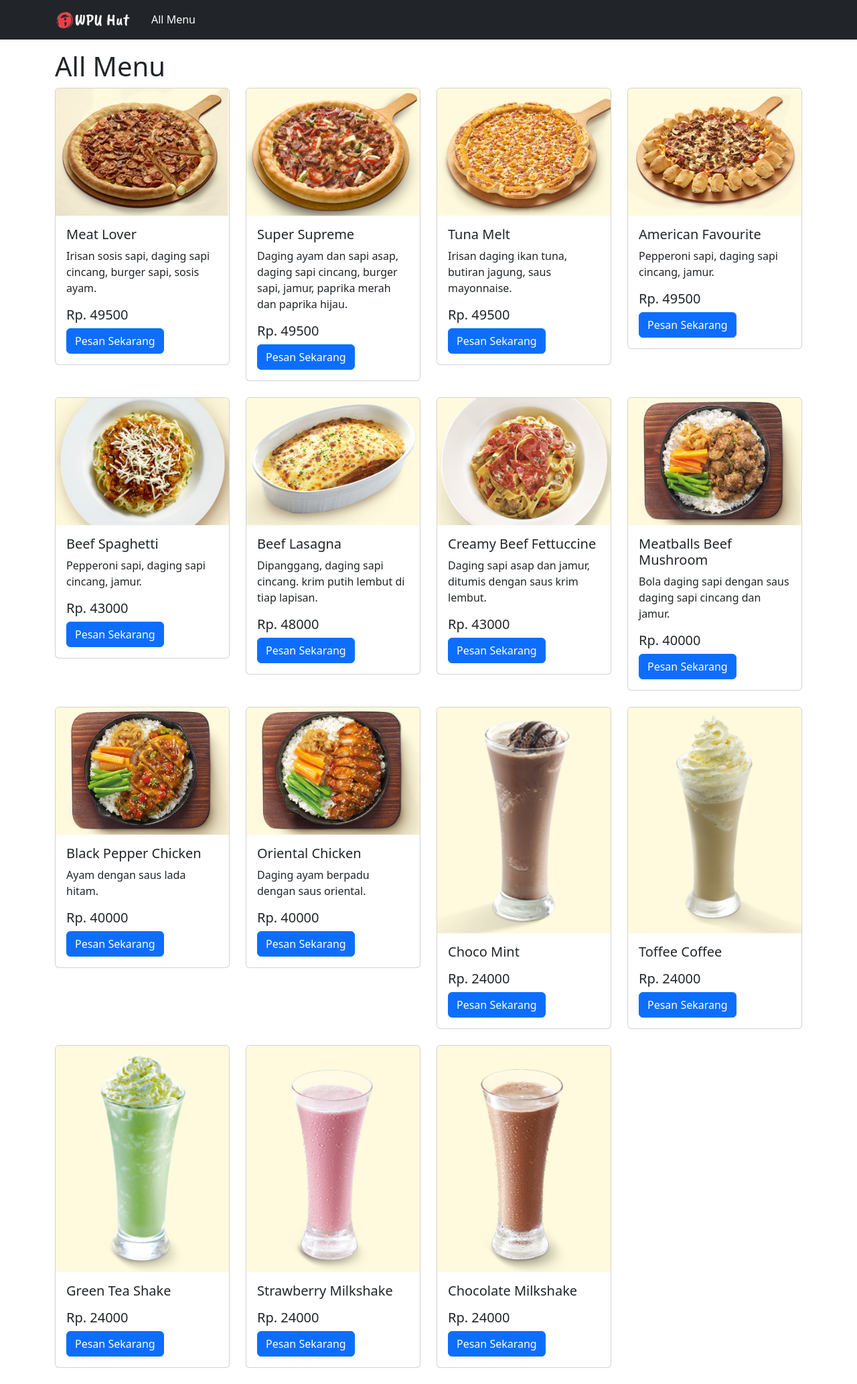
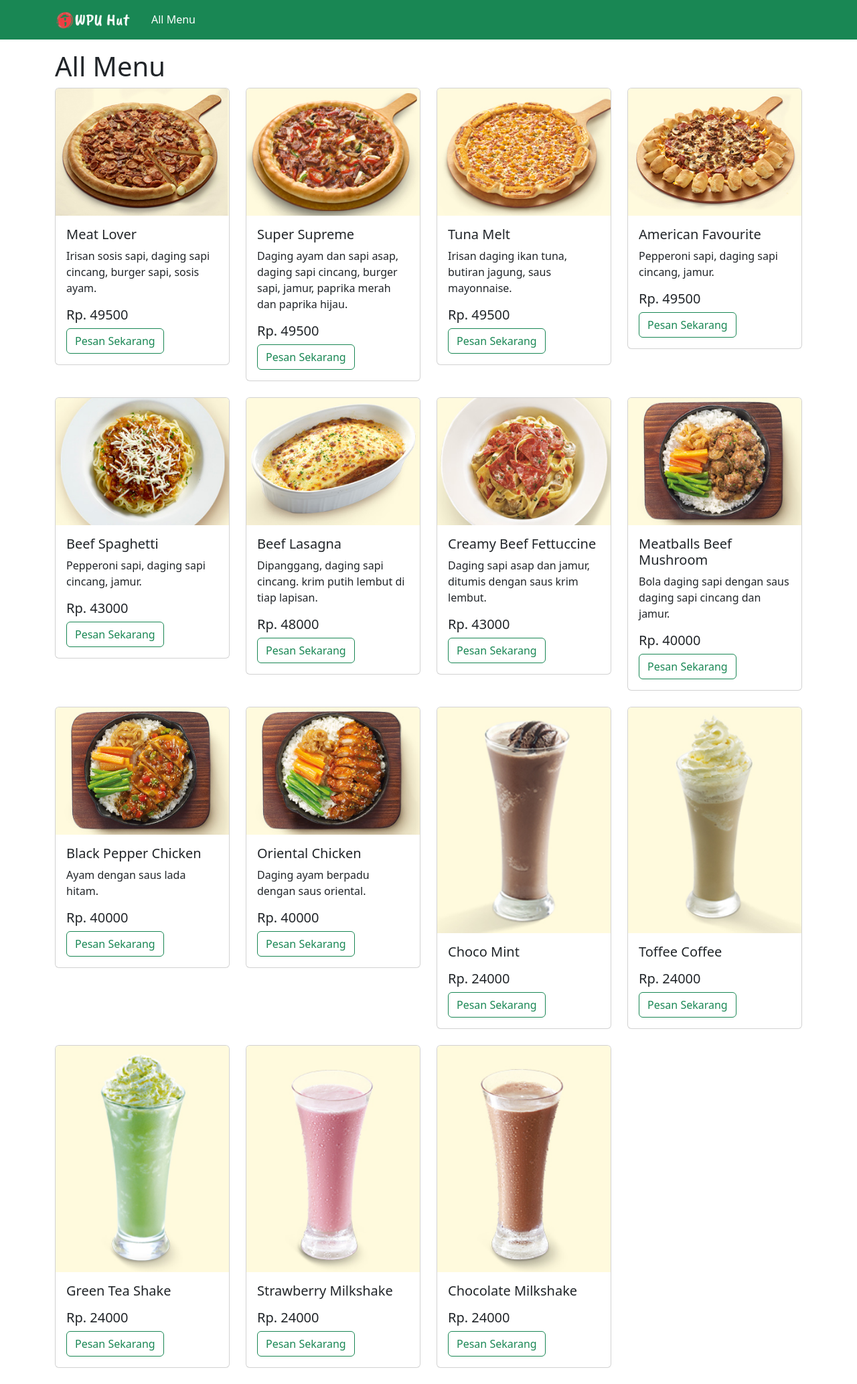
Before and after one commit to annisachrkt/IntegrasiAplikasiPerusahaan, a PHP site: page /latihan1.php in a window 1280 px wide. Shown: the whole page at 67% size. Run offline with PHP 8.4, Linux system fonts and the light colour scheme.

```diff
--- a/wpu-hut/latihan1.php
+++ b/wpu-hut/latihan1.php
@@ -16,7 +16,7 @@ $menu =$menu["menu"];
   </head>
   <body>
 
-  <nav class="navbar navbar-expand-lg navbar-dark bg-dark">
+  <nav class="navbar navbar-expand-lg navbar-dark bg-success">
     <div class="container">
         <a class="navbar-brand" href="#">
             <img src="img/logo.png" width="120">
@@ -49,7 +49,7 @@ $menu =$menu["menu"];
                     <h5 class="card-title"><?= $row["nama"]; ?></h5>
                     <p class="card-text"><?= $row["deskripsi"]; ?></p>
                     <h5 class="card-title">Rp. <?= $row["harga"]; ?></h5>
-                    <a href="#" class="btn btn-primary">Pesan Sekarang</a>
+                    <a href="#" class="btn btn-outline-success">Pesan Sekarang</a>
                 </div>
             </div>
         </div>
```
